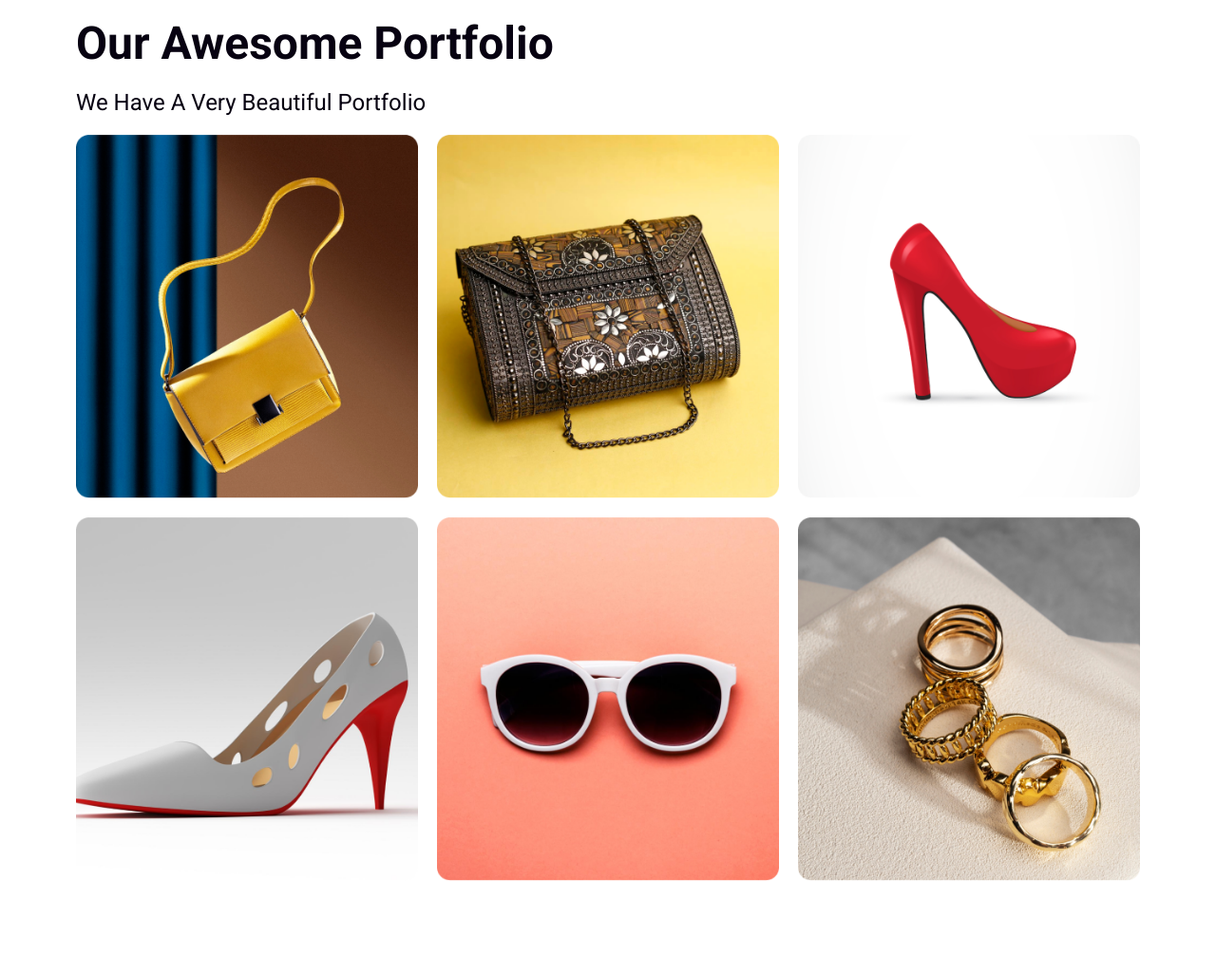
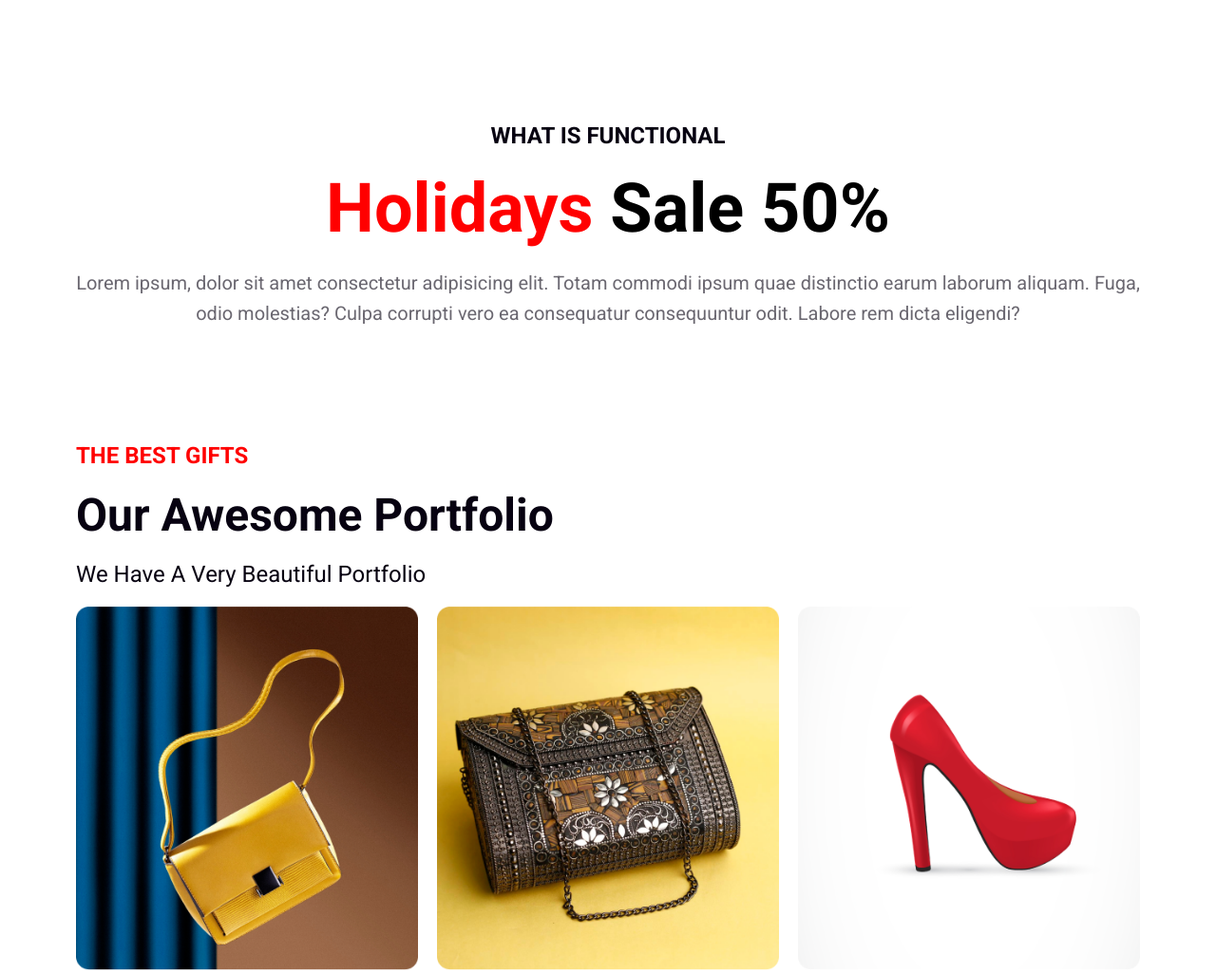
Before and after one commit to Mizanur2/Assignment-1, a plain HTML site: page index.html in a window 1280 px wide. Shown: the part 4100-5125 px from the top of the page at 95% size. Drawn offline with Linux system fonts and the light colour scheme.

Commit message:
holiday complete

```diff
--- a/index.html
+++ b/index.html
@@ -69,6 +69,14 @@
             </div>
         </section>
 
+        <section class="holiday">
+            <h3>what is functional</h3>
+            <h1><span class="red">holidays</span> sale 50%</h1>
+            <p>Lorem ipsum, dolor sit amet consectetur adipisicing elit. Totam commodi ipsum quae distinctio earum
+                laborum aliquam. Fuga, odio molestias? Culpa corrupti vero ea consequatur consequuntur odit. Labore rem
+                dicta eligendi?</p>
+        </section>
+
         <section class="portfolio">
             <div class="portfolio-content">
                 <h3>THE BEST GIFTS</h3>
--- a/style.css
+++ b/style.css
@@ -132,7 +132,7 @@ body {
 .comming-soon {
     display: flex;
     justify-content: center;
-    margin: 120px 80px;
+    margin: 200px 80px;
 }
 
 .comming-left-content h3 {
@@ -174,6 +174,38 @@ body {
 
 .comming-right-content img {
     margin-top: 20px;
+}
+
+.holiday {
+    text-align: center;
+    margin: 120px 80px;
+}
+
+.holiday h3 {
+    color: #070211;
+    font-size: 24px;
+    font-weight: bold;
+    text-transform: uppercase;
+    margin: 20px 0px;
+}
+
+.red {
+    color: #F00;
+}
+
+.holiday h1 {
+    text-align: center;
+    font-size: 72px;
+    font-weight: bolder;
+    margin: 20px 0px;
+    text-transform: capitalize;
+}
+
+.holiday p {
+    color: rgba(7, 2, 17, 0.60);
+    text-align: center;
+    font-size: 20px;
+    line-height: 32px;
 }
 
 .portfolio {
@@ -223,6 +255,7 @@ body {
     color: rgba(7, 2, 17, 0.60);
     text-align: center;
     font-size: 20px;
+    text-transform: capitalize;
 }
 
 .subscribe-section input {
```
